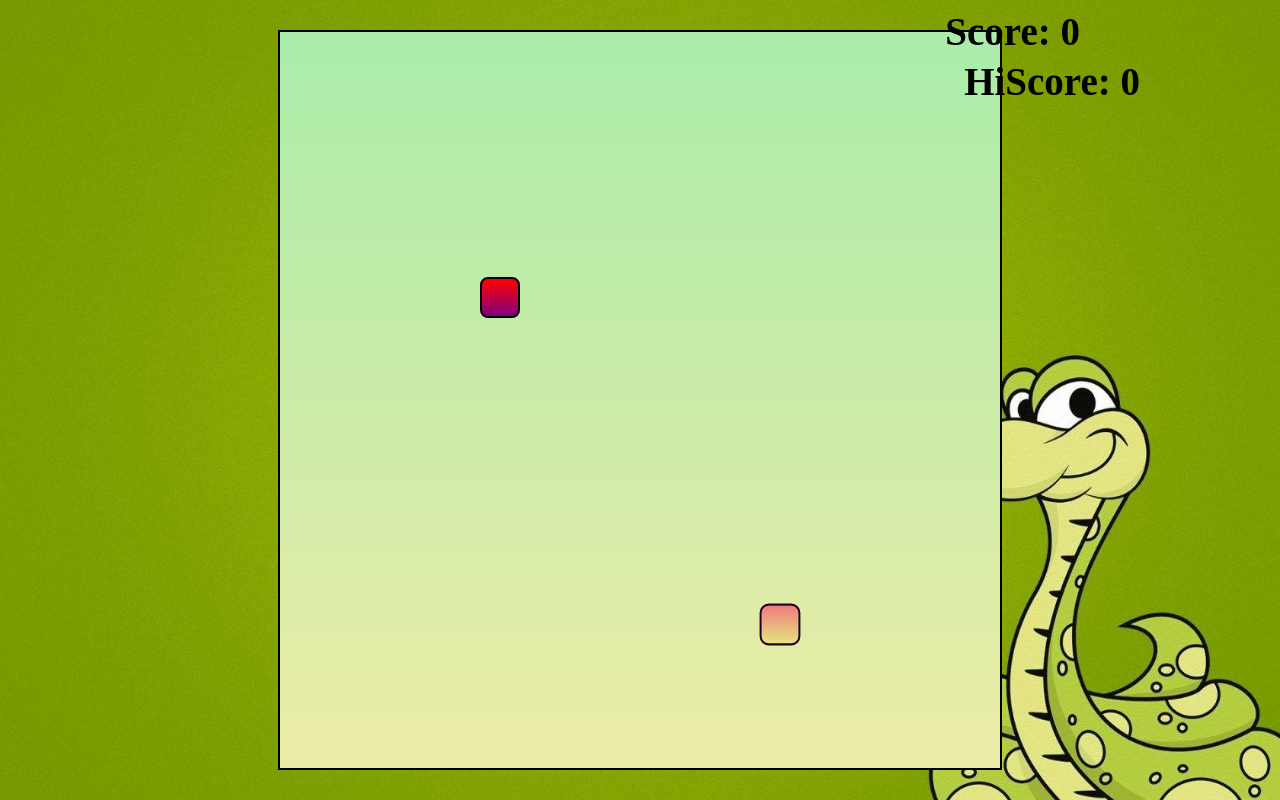
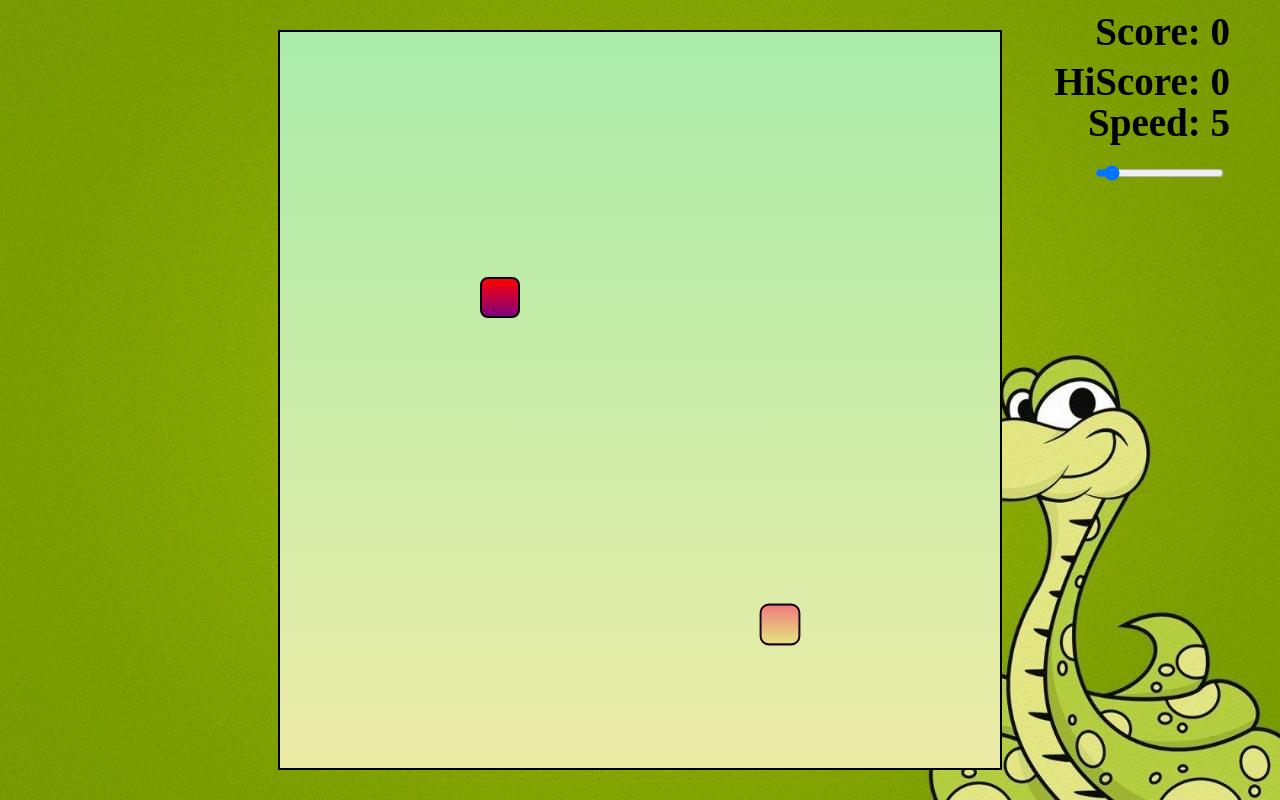
Before and after one commit to hrithik001/my-snakemania, a plain HTML site: page index.html in a window 1280 px wide. Drawn offline with Linux system fonts and the light colour scheme; a web font is replaced by a local one.

Commit message:
added the feature of taking speed from user

```diff
--- a/css/style.css
+++ b/css/style.css
@@ -17,7 +17,7 @@ align-items: center;
 #scoreBox{
 position: absolute;
 top: 9px;
-right: 200px;
+right: 50px;
 font-size: 39px;
 font-weight: bold;
 font-family: 'New Tegomin', serif;
@@ -26,12 +26,23 @@ font-family: 'New Tegomin', serif;
 #hiscoreBox{
 position: absolute;
 top: 59px;
-right: 140px;
+right: 50px;
 font-size: 39px;
 font-weight: bold;
 font-family: 'New Tegomin', serif;
 }
 
+#score
+{
+    position: absolute;
+    top: 100px;
+    right: 50px;
+    font-size: 39px;;
+    font-weight: bold;
+    font-family: 'New Tegomin', serif;
+    align-content: center;
+    text-align: center;
+}
 #board{
 background: linear-gradient(rgb(170, 236, 170), rgb(236, 236, 167));
 width: 90vmin;
--- a/index.html
+++ b/index.html
@@ -11,6 +11,11 @@
 <div class="body">
 <div id="scoreBox">Score: 0</div>
 <div id="hiscoreBox">HiScore: 0</div>
+<div id="score">
+    <p>Speed: <span id="showSpeed">5</span></p>
+    <input type="range" min="1" max="50" value="5" class="slider" id="currentSpeed">
+
+  </div>
 <div id="board"></div>
 </div>
 </body>
--- a/js/index.js
+++ b/js/index.js
@@ -4,7 +4,9 @@ const foodSound = new Audio('music/food.mp3');
 const gameOverSound = new Audio('music/gameover.mp3');
 const moveSound = new Audio('music/move.mp3');
 const musicSound = new Audio('music/music.mp3');
-let speed = 5;
+var displaySpeed=document.getElementById('showSpeed')
+var rangeSlider=document.getElementById('currentSpeed');
+var speed = rangeSlider.value;
 let score = 0;
 let lastPaintTime = 0;
 let snakeArr = [
@@ -22,6 +24,14 @@ return;
 }
 lastPaintTime = ctime;
 gameEngine();
+}
+
+// setting the speed of snake
+
+rangeSlider.oninput=function ()
+{
+    displaySpeed.innerHTML=this.value;
+    speed=this.value;
 }
 
 function isCollide(snake) {
```
